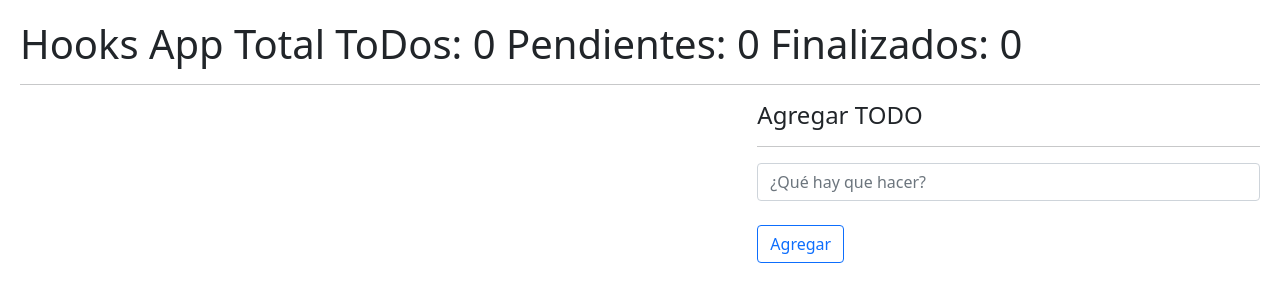
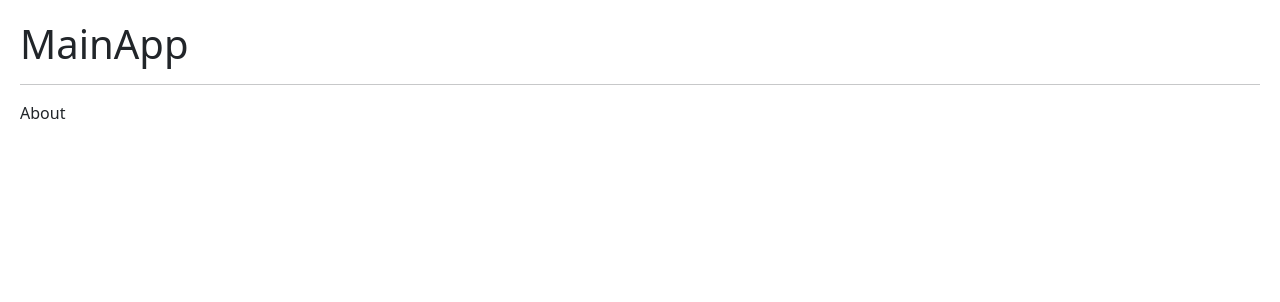
Before and after one commit to chicha2021/HooksApp, a React (Vite) app: page /about in a window 1280 px wide. Shown: the top 302 px of the page. Built offline with nearby package versions, Linux system fonts and the light colour scheme.

Commit message:
Components useContext

```diff
--- a/package.json
+++ b/package.json
@@ -9,8 +9,12 @@
     "preview": "vite preview"
   },
   "dependencies": {
+    "localforage": "^1.10.0",
+    "match-sorter": "^6.3.1",
     "react": "^18.2.0",
-    "react-dom": "^18.2.0"
+    "react-dom": "^18.2.0",
+    "react-router-dom": "^6.9.0",
+    "sort-by": "^1.2.0"
   },
   "devDependencies": {
     "@types/react": "^18.0.27",
--- a/src/08-useReducer/todo-reducer.js
+++ b/src/08-useReducer/todo-reducer.js
@@ -5,8 +5,7 @@ export const todoReducer = (initialState = [], action) => {
             return [...initialState, action.payload];
 
         case 'DELETE_TODO':
-            const id = action.payload;
-            return initialState.filter(e => e.id !== id);
+            return initialState.filter(e => e.id !== action.payload);
 
         case 'HANDLE_TODO':
             const state = initialState.map( (e) => {
--- /dev/null
+++ b/src/09-useContext/About.jsx
@@ -0,0 +1,7 @@
+import React from 'react'
+
+export const About = () => {
+  return (
+    <div>About</div>
+  )
+}
--- /dev/null
+++ b/src/09-useContext/Home.jsx
@@ -0,0 +1,7 @@
+import React from 'react'
+
+export const Home = () => {
+  return (
+    <div>Home</div>
+  )
+}
--- /dev/null
+++ b/src/09-useContext/Login.jsx
@@ -0,0 +1,7 @@
+import React from 'react'
+
+export const Login = () => {
+  return (
+    <div>Login</div>
+  )
+};
--- /dev/null
+++ b/src/09-useContext/MainApp.jsx
@@ -0,0 +1,22 @@
+import React from 'react'
+import { Navigate, Route, Routes } from 'react-router-dom'
+import { About } from './About'
+import { Home } from './Home'
+import { Login } from './Login'
+
+export const MainApp = () => {
+  return (
+    <>
+      <h1>MainApp</h1>
+      <hr />
+
+      <Routes>
+        <Route path='/' element={<Home />} />
+        <Route path='/about' element={<About />} />
+        <Route path='/login' element={<Login />} />
+
+        <Route path='/*' element={<Navigate to={"/about"} />} />
+      </Routes>
+    </>
+  )
+}
--- a/src/hooks/useTodo.js
+++ b/src/hooks/useTodo.js
@@ -25,10 +25,10 @@ export const useTodo = ( ) => {
         dispatch( action );
     };
 
-    const handleTodo = ( id, done ) => {
+    const handleTodo = ( id ) => {
         dispatch({
             type: 'HANDLE_TODO',
-            payload: id, done
+            payload: id
         });
     };
 
--- a/src/main.jsx
+++ b/src/main.jsx
@@ -1,5 +1,6 @@
 import React from 'react'
 import ReactDOM from 'react-dom/client'
+import { BrowserRouter } from 'react-router-dom';
 // import { HooksApp } from './HooksApp';
 // import { CounterApp } from './01-useState/CounterApp';
 // import { CounterWithCustomHook } from './01-useState/CounterWithCustomHook';
@@ -8,11 +9,14 @@ import ReactDOM from 'react-dom/client'
 // import { MultipleCustomHooks } from './03-examples/MultipleCustomHooks';
 // import { FocusScreen } from './04-useRef/FocusScreen'
 // import './08-useReducer/intro-reducer';
-import { TodoApp } from './08-useReducer/TodoApp';
+// import { TodoApp } from './08-useReducer/TodoApp';
+import { MainApp } from './09-useContext/MainApp';
 import './index.css'
 
 ReactDOM.createRoot(document.getElementById('root')).render(
   // <React.StrictMode>
-    <TodoApp />
+  <BrowserRouter>
+    <MainApp />
+  </BrowserRouter>
   // </React.StrictMode>,
 )
```
Also changed, not shown: src/08-useReducer/TodoApp.jsx (+0 -47 lines), 1 other file (tests, documents, lock files or other folders).
